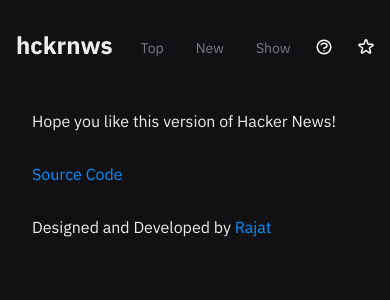
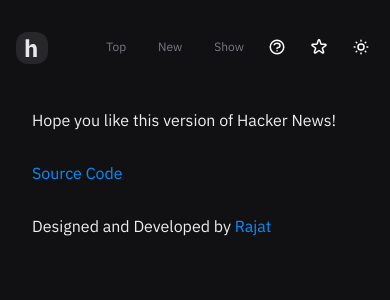
Before and after one commit to rajatkulkarni95/hckrnws, a Next.js app: page /about in a window 390 px wide. Shown: the top 300 px of the page. Built offline with nearby package versions, Linux system fonts and the light colour scheme.

Commit message:
Add Logo, hide header at phone screens

```diff
--- a/src/components/Common/NavLinks.tsx
+++ b/src/components/Common/NavLinks.tsx
@@ -16,6 +16,10 @@
   cursor: "pointer",
   "&:hover": {
     background: "$accent",
+  },
+
+  "@phone": {
+    fontSize: "12px",
   },
 
   variants: {
--- a/src/components/Header/index.tsx
+++ b/src/components/Header/index.tsx
@@ -6,6 +6,7 @@
 import { AlignCenter, SpaceBetween } from "styles/";
 import Options from "./Options";
 import NavLinks from "@components/Common/NavLinks";
+import Logo from "svgs/logo.svg";
 
 const Header: React.FC = () => {
   const [mounted, setMounted] = useState(false);
@@ -22,7 +23,10 @@
     <Fragment>
       <SpaceBetween css={{ padding: "16px 0" }}>
         <Link href="/page/1" passHref>
-          <Heading>hckrnws</Heading>
+          <AlignCenter>
+            <Logo width={32} height={32} />
+            <Heading>hckrnws</Heading>
+          </AlignCenter>
         </Link>
         <AlignCenter>
           <NavLinks />
@@ -42,13 +46,14 @@
   cursor: "pointer",
   borderBottom: "2px solid",
   borderColor: "transparent",
+  marginLeft: "8px",
 
   "&:hover": {
     borderColor: "$primaryText",
   },
 
   "@phone": {
-    fontSize: "$4",
+    display: "none",
   },
 });
 
```
Also changed, not shown: src/svgs/logo.svg (added).
